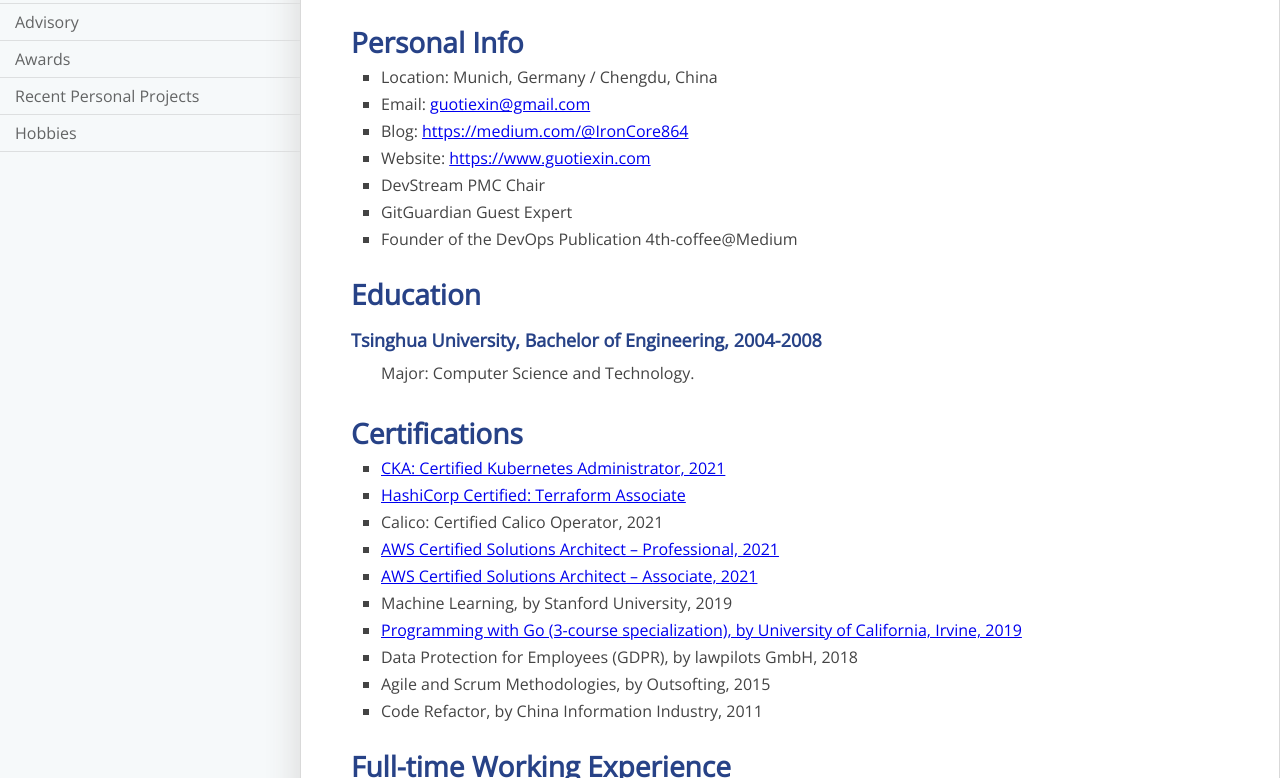
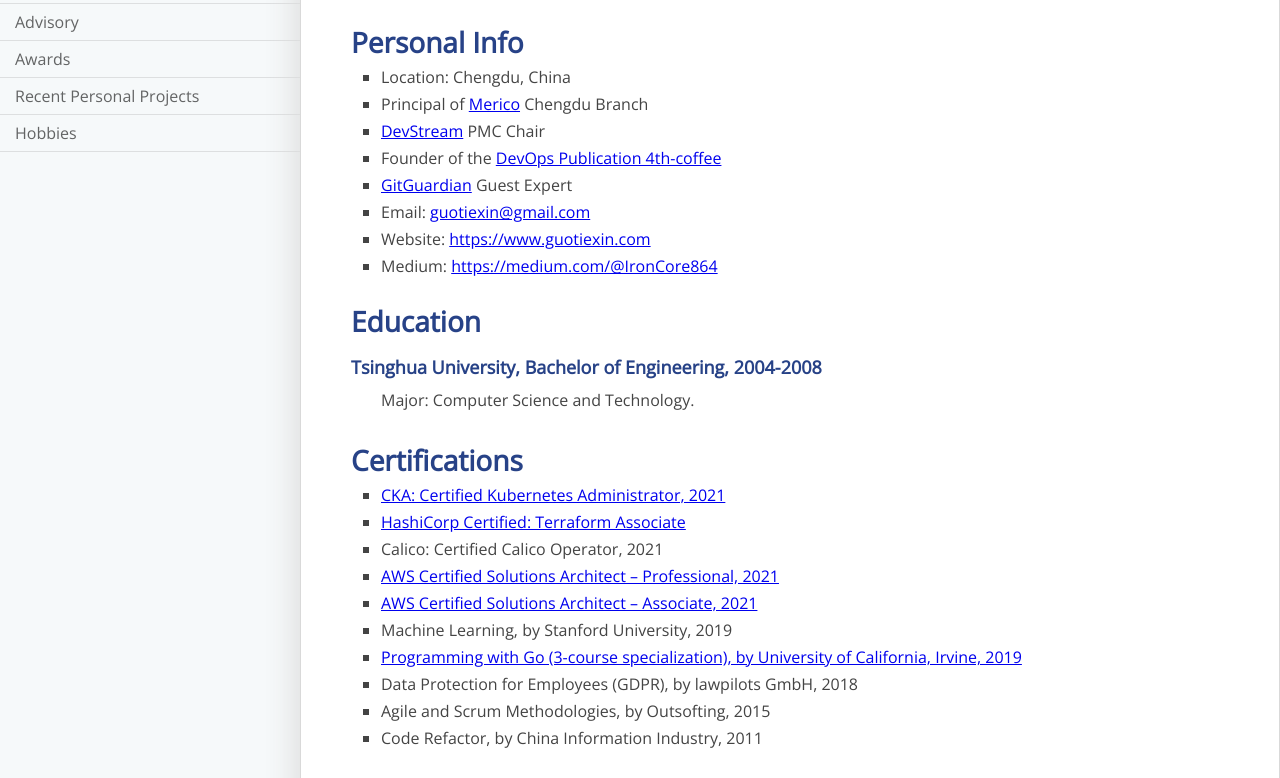
Before and after one commit to IronCore864/IronCore864, a website: page index.html in a window 1280 px wide. Shown: the part 322-1100 px from the top of the page. Drawn offline with nearby package versions, Linux system fonts and the light colour scheme.

Commit message:
Update index.html

```diff
--- a/index.html
+++ b/index.html
@@ -74,13 +74,14 @@
     <div class="content" id="personal">
       <h1>Personal Info</h1>
       <ul>
-        <li>Location: Munich, Germany / Chengdu, China</li>
+        <li>Location: Chengdu, China</li>
+        <li>Principal of <a href="https://www.crunchbase.com/organization/merico">Merico</a> Chengdu Branch</li>
+        <li><a href="https://github.com/devstream-io/devstream">DevStream</a> PMC Chair</li>
+        <li>Founder of the <a href="https://medium.com/4th-coffee">DevOps Publication 4th-coffee</a></li>
+        <li><a href="https://blog.gitguardian.com/">GitGuardian</a> Guest Expert</li>
         <li>Email: <a href="mailto:guotiexin@gmail.com">guotiexin@gmail.com</a></li>
-        <li>Blog: <a href="https://medium.com/@IronCore864">https://medium.com/@IronCore864</a></li>
         <li>Website: <a href="https://www.guotiexin.com">https://www.guotiexin.com</a></li>
-        <li>DevStream PMC Chair</li>
-        <li>GitGuardian Guest Expert</li>
-        <li>Founder of the DevOps Publication 4th-coffee@Medium</li>
+        <li>Medium: <a href="https://medium.com/@IronCore864">https://medium.com/@IronCore864</a></li>
       </ul>
     </div>
 
```
